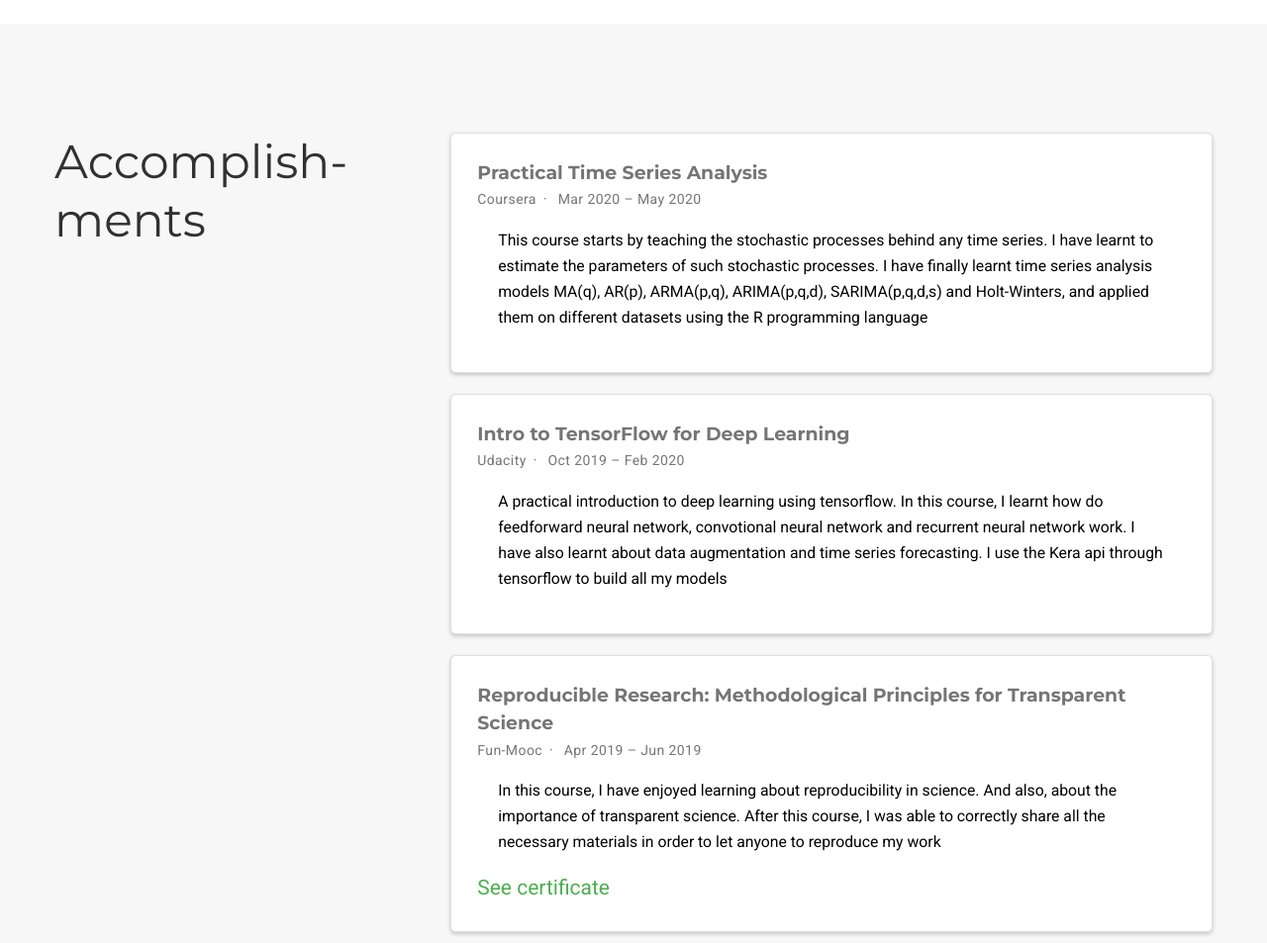
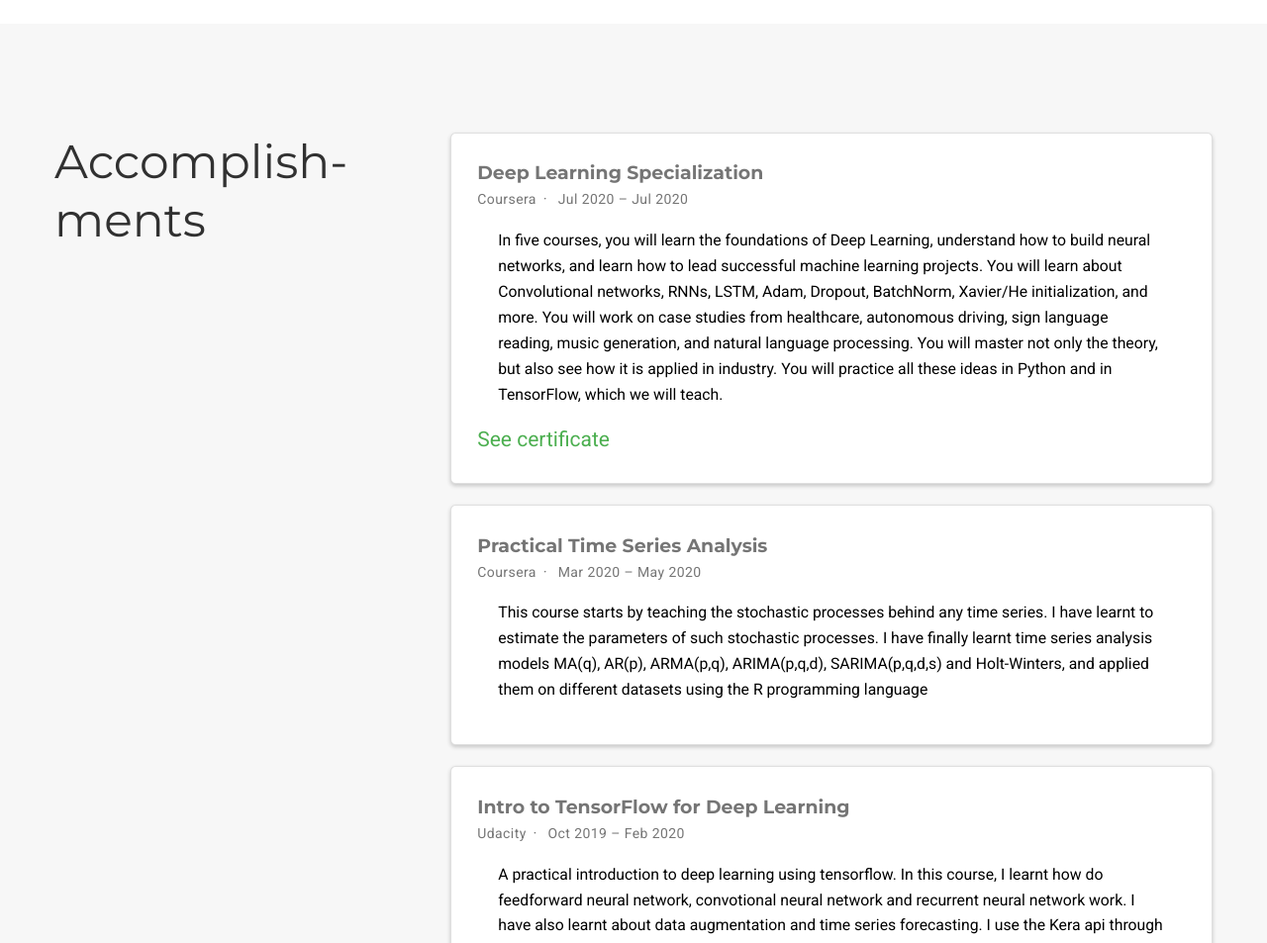
Before and after one commit to frankl1/frankl1.github.io, a plain HTML site: page index.html in a window 1280 px wide. Shown: the part 3180-4133 px from the top of the page at 99% size. Drawn offline with nearby package versions, Linux system fonts and the light colour scheme; some packages are replaced by stand-ins of ours; some icons are missing.

Commit message:
build after adding deep learning specialization

```diff
--- a/index.html
+++ b/index.html
@@ -1194,6 +1194,27 @@
 
 
       <div class="card experience course">
+        <div class="card-body"><a href="https://www.coursera.org/specializations/deep-learning" target="_blank" rel="noopener"><h4 class="card-title exp-title text-muted my-0">Deep Learning Specialization</h4></a><div class="card-subtitle my-0 article-metadata"><a href="https://www.coursera.org" target="_blank" rel="noopener">Coursera</a><span class="middot-divider"></span>
+
+            Jul 2020
+
+            – Jul 2020
+
+          </div>
+
+
+            <div class="card-text">In five courses, you will learn the foundations of Deep Learning, understand how to build neural networks, and learn how to lead successful machine learning projects. You will learn about Convolutional networks, RNNs, LSTM, Adam, Dropout, BatchNorm, Xavier/He initialization, and more. You will work on case studies from healthcare, autonomous driving, sign language reading, music generation, and natural language processing. You will master not only the theory, but also see how it is applied in industry. You will practice all these ideas in Python and in TensorFlow, which we will teach.</div>
+
+
+
+            <a class="card-link" href="https://www.coursera.org/account/accomplishments/specialization/certificate/9KPM47PGQAN2" target="_blank" rel="noopener">
+              See certificate
+            </a>
+
+        </div>
+      </div>
+
+      <div class="card experience course">
         <div class="card-body"><a href="https://www.coursera.org/learn/practical-time-series-analysis" target="_blank" rel="noopener"><h4 class="card-title exp-title text-muted my-0">Practical Time Series Analysis</h4></a><div class="card-subtitle my-0 article-metadata"><a href="https://www.coursera.org" target="_blank" rel="noopener">Coursera</a><span class="middot-divider"></span>
 
             Mar 2020
```
